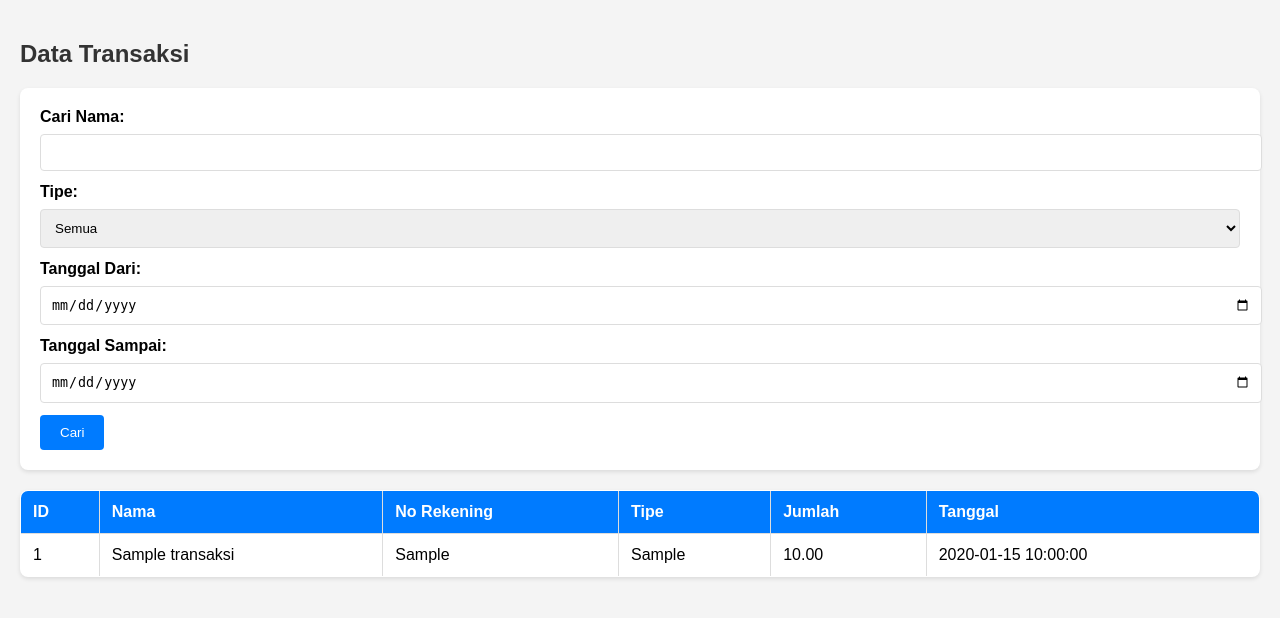
After one commit to Argapr/CRUD_bankmini, a PHP site: page /Transaksi in a window 1280 px wide. The commit adds this page. Shown: the top 618 px of the page. Run offline with PHP 8.4, Linux system fonts and the light colour scheme; tables that the repository leaves empty or names only in its code hold one stand-in row (values such as "Sample post").

Commit message:
feat: minimum windraw

```diff
--- /dev/null
+++ b/Transaksi/index.php
@@ -0,0 +1,174 @@
+<?php
+$servername = "localhost";
+$username = "root";
+$password = "";
+$dbname = "bank_mini";
+
+$conn = new mysqli($servername, $username, $password, $dbname);
+
+if ($conn->connect_error) {
+    die("Koneksi gagal: " . $conn->connect_error);
+}
+
+// Ambil filter dan pencarian dari URL
+$search_name = isset($_GET['search_name']) ? $_GET['search_name'] : '';
+$filter_type = isset($_GET['filter_type']) ? $_GET['filter_type'] : '';
+$filter_date_from = isset($_GET['filter_date_from']) ? $_GET['filter_date_from'] : '';
+$filter_date_to = isset($_GET['filter_date_to']) ? $_GET['filter_date_to'] : '';
+
+// Bangun query SQL dengan filter dan pencarian
+$sql = "SELECT * FROM transaksi WHERE 1=1";
+
+if ($search_name != '') {
+    $sql .= " AND nama LIKE '%" . $conn->real_escape_string($search_name) . "%'";
+}
+
+if ($filter_type != '') {
+    $sql .= " AND tipe = '" . $conn->real_escape_string($filter_type) . "'";
+}
+
+if ($filter_date_from != '' && $filter_date_to != '') {
+    $sql .= " AND tanggal BETWEEN '" . $conn->real_escape_string($filter_date_from) . "' AND '" . $conn->real_escape_string($filter_date_to) . "'";
+} elseif ($filter_date_from != '') {
+    $sql .= " AND tanggal >= '" . $conn->real_escape_string($filter_date_from) . "'";
+} elseif ($filter_date_to != '') {
+    $sql .= " AND tanggal <= '" . $conn->real_escape_string($filter_date_to) . "'";
+}
+
+$result = $conn->query($sql);
+?>
+<!DOCTYPE html>
+<html lang="id">
+<head>
+    <meta charset="UTF-8">
+    <title>Data Transaksi</title>
+    <style>
+        body {
+            font-family: Arial, sans-serif;
+            margin: 0;
+            padding: 20px;
+            background-color: #f4f4f4;
+        }
+        h2 {
+            color: #333;
+            margin-bottom: 20px;
+        }
+        form {
+            background-color: #fff;
+            padding: 20px;
+            border-radius: 8px;
+            box-shadow: 0 2px 4px rgba(0, 0, 0, 0.1);
+            margin-bottom: 20px;
+        }
+        label {
+            display: block;
+            margin-bottom: 8px;
+            font-weight: bold;
+        }
+        input[type="text"],
+        input[type="date"],
+        select {
+            width: 100%;
+            padding: 10px;
+            margin-bottom: 12px;
+            border: 1px solid #ddd;
+            border-radius: 4px;
+        }
+        button {
+            background-color: #007bff;
+            color: white;
+            border: none;
+            padding: 10px 20px;
+            border-radius: 4px;
+            cursor: pointer;
+        }
+        button:hover {
+            background-color: #0056b3;
+        }
+        table {
+            width: 100%;
+            border-collapse: collapse;
+            margin-bottom: 20px;
+            background-color: #fff;
+            border-radius: 8px;
+            overflow: hidden;
+            box-shadow: 0 2px 4px rgba(0, 0, 0, 0.1);
+        }
+        table, th, td {
+            border: 1px solid #ddd;
+        }
+        th, td {
+            padding: 12px;
+            text-align: left;
+        }
+        th {
+            background-color: #007bff;
+            color: #fff;
+        }
+        tr:nth-child(even) {
+            background-color: #f2f2f2;
+        }
+        tr:hover {
+            background-color: #e2e2e2;
+        }
+    </style>
+</head>
+<body>
+    <h2>Data Transaksi</h2>
+    <form method="GET" action="">
+        <label for="search_name">Cari Nama:</label>
+        <input type="text" id="search_name" name="search_name" value="<?php echo htmlspecialchars($search_name); ?>">
+
+        <label for="filter_type">Tipe:</label>
+        <select id="filter_type" name="filter_type">
+            <option value="">Semua</option>
+            <option value="setor" <?php echo $filter_type == 'setor' ? 'selected' : ''; ?>>Setor</option>
+            <option value="tarik" <?php echo $filter_type == 'tarik' ? 'selected' : ''; ?>>Tarik</option>
+        </select>
+
+        <label for="filter_date_from">Tanggal Dari:</label>
+        <input type="date" id="filter_date_from" name="filter_date_from" value="<?php echo htmlspecialchars($filter_date_from); ?>">
+
+        <label for="filter_date_to">Tanggal Sampai:</label>
+        <input type="date" id="filter_date_to" name="filter_date_to" value="<?php echo htmlspecialchars($filter_date_to); ?>">
+
+        <button type="submit">Cari</button>
+    </form>
+
+    <table>
+        <thead>
+            <tr>
+                <th>ID</th>
+                <th>Nama</th>
+                <th>No Rekening</th>
+                <th>Tipe</th>
+                <th>Jumlah</th>
+                <th>Tanggal</th>
+            </tr>
+        </thead>
+        <tbody>
+            <?php
+            if ($result->num_rows > 0) {
+                // Output data dari setiap baris
+                while ($row = $result->fetch_assoc()) {
+                    echo "<tr>";
+                    echo "<td>" . $row["id"] . "</td>";
+                    echo "<td>" . $row["nama"] . "</td>";
+                    echo "<td>" . $row["no_rekening"] . "</td>";
+                    echo "<td>" . $row["tipe"] . "</td>";
+                    echo "<td>" . number_format($row["jumlah"], 2) . "</td>";
+                    echo "<td>" . $row["tanggal"] . "</td>";
+                    echo "</tr>";
+                }
+            } else {
+                echo "<tr><td colspan='6'>Tidak ada data transaksi</td></tr>";
+            }
+            ?>
+        </tbody>
+    </table>
+
+    <?php
+    $conn->close();
+    ?>
+</body>
+</html>
--- /dev/null
+++ b/composer.json
@@ -0,0 +1,5 @@
+{
+    "require": {
+        "tecnickcom/tcpdf": "*"
+    }
+}
```
Also changed, not shown: Transaksi/proses_transaksi.php (+88 -57 lines), Transaksi/setor.php (+53 -31 lines), Transaksi/tarik.php (+55 -32 lines), index.php (+44 -8 lines), 1 other file.
